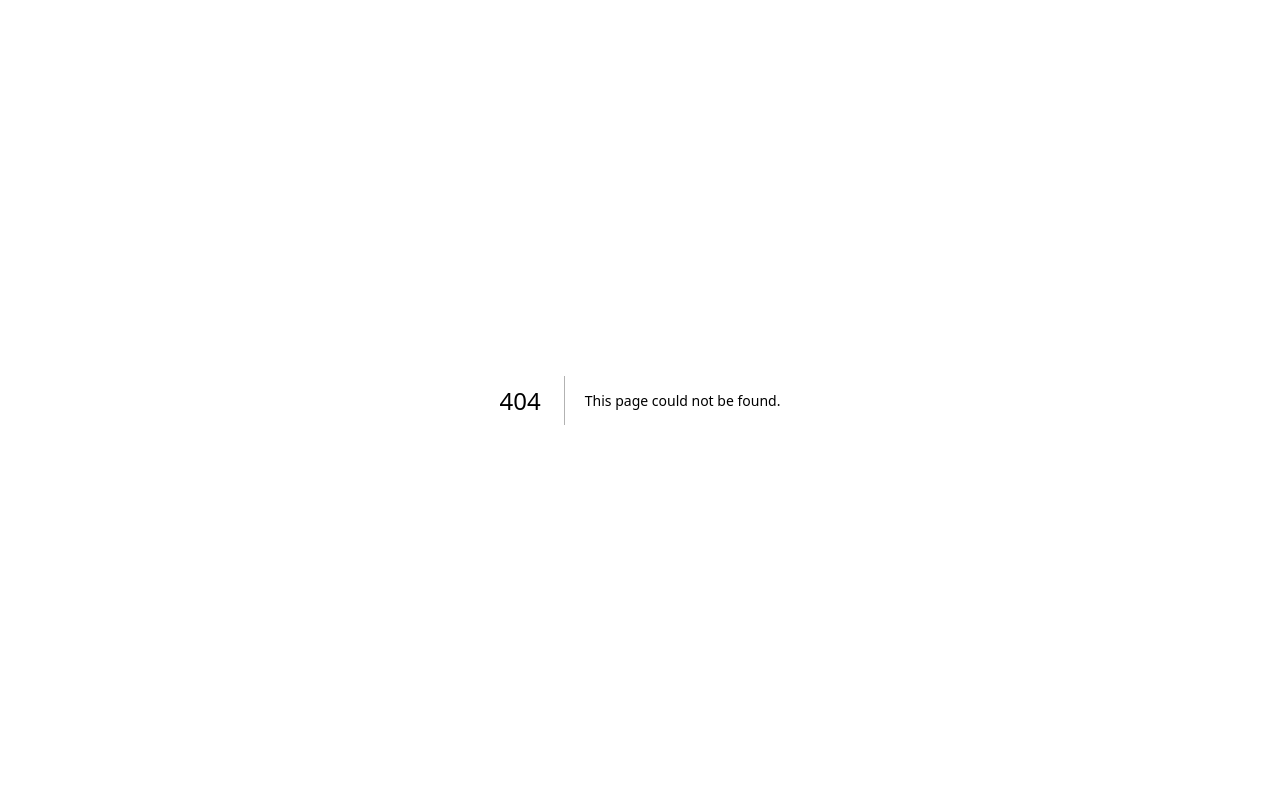
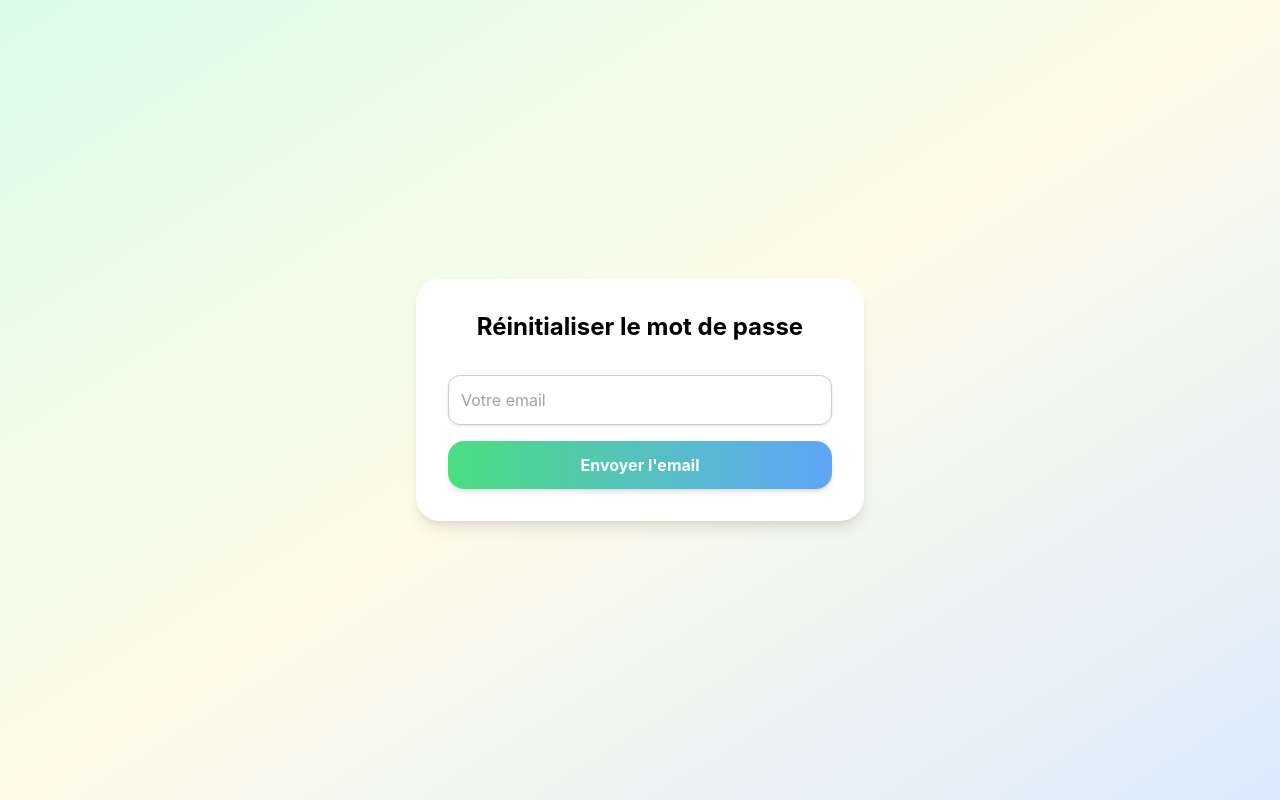
Before and after one commit to allanbavajee/soultrack, a Next.js app: page /reset-password in a window 1280 px wide. Before the commit this address had no page. Built offline with nearby package versions, Linux system fonts and the light colour scheme; no server answers.

Commit message:
Create reset-password.js

```diff
--- /dev/null
+++ b/pages/reset-password.js
@@ -0,0 +1,74 @@
+// pages/reset-password.js
+"use client";
+
+import { useState } from "react";
+import { useRouter } from "next/navigation";
+import supabase from "../lib/supabaseClient";
+
+export default function ResetPasswordPage() {
+  const router = useRouter();
+  const [email, setEmail] = useState("");
+  const [message, setMessage] = useState(null);
+  const [error, setError] = useState(null);
+  const [loading, setLoading] = useState(false);
+
+  const handleReset = async (e) => {
+    e.preventDefault();
+    setError(null);
+    setMessage(null);
+    setLoading(true);
+
+    try {
+      const { data, error: resetError } = await supabase.auth.resetPasswordForEmail(email, {
+        redirectTo: `${process.env.NEXT_PUBLIC_BASE_URL}/update-password`,
+      });
+
+      if (resetError) throw resetError;
+
+      setMessage("✅ Email de réinitialisation envoyé. Vérifiez votre boîte mail !");
+    } catch (err) {
+      console.error(err);
+      setError("❌ Impossible d'envoyer l'email de réinitialisation");
+    } finally {
+      setLoading(false);
+    }
+  };
+
+  return (
+    <div className="min-h-screen flex items-center justify-center bg-gradient-to-br from-green-100 via-yellow-50 to-blue-100 p-6">
+      <form onSubmit={handleReset} className="bg-white p-8 rounded-3xl shadow-lg w-full max-w-md flex flex-col gap-4">
+        <h2 className="text-2xl font-bold text-center mb-4">Réinitialiser le mot de passe</h2>
+
+        <input
+          type="email"
+          placeholder="Votre email"
+          value={email}
+          onChange={(e) => setEmail(e.target.value)}
+          required
+          className="input"
+        />
+
+        {error && <p className="text-red-500 text-center">{error}</p>}
+        {message && <p className="text-green-500 text-center">{message}</p>}
+
+        <button
+          type="submit"
+          disabled={loading}
+          className="bg-gradient-to-r from-green-400 to-blue-400 hover:from-green-500 hover:to-blue-500 text-white font-bold py-3 rounded-2xl shadow-md"
+        >
+          {loading ? "Envoi..." : "Envoyer l'email"}
+        </button>
+      </form>
+
+      <style jsx>{`
+        .input {
+          width: 100%;
+          border: 1px solid #ccc;
+          border-radius: 12px;
+          padding: 12px;
+          box-shadow: 0 1px 3px rgba(0,0,0,0.1);
+        }
+      `}</style>
+    </div>
+  );
+}
```
